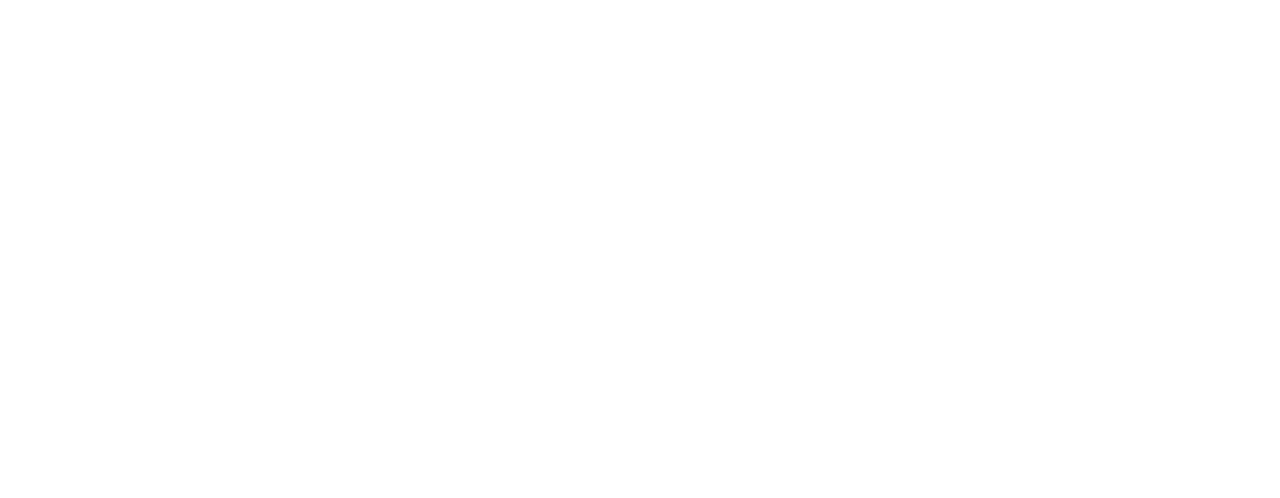
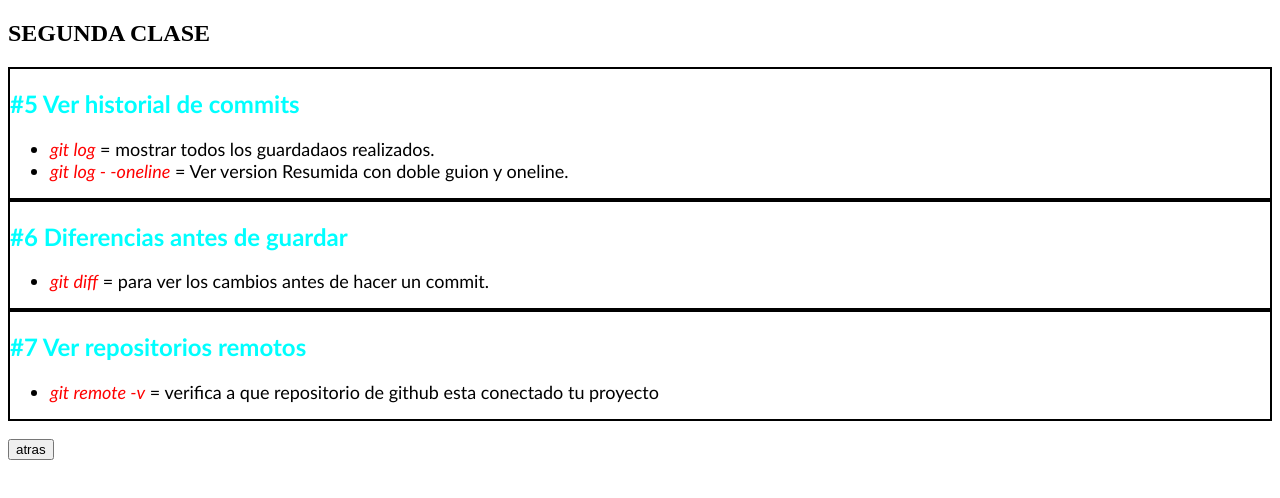
Before and after one commit to mauricio11/aprendiendo-git-y-github, a plain HTML site: page index2.html in a window 1280 px wide. Drawn offline with Linux system fonts and the light colour scheme.

Commit message:
tercer cambio

```diff
--- a/estilos.css
+++ b/estilos.css
@@ -1,18 +1,28 @@
+/* SPANES */
 span{
     color: red;
     font-style: oblique;
 }
 
+/* PALABRAS CLAVE DENTRO DEL SPAN */
 .enfasis{
     color: darkgreen;
 }
 
+
+/* LISTAS */
 li{
     font-family: 'Gill Sans', 'Gill Sans MT', Calibri, 'Trebuchet MS', sans-serif;
     font-size: 18px;
 }
 
-.nav-basica, .subir-proyecto, .inicio-git, .practica{
+/* TITULOS */
+.nav-basica, .subir-proyecto, .inicio-git, .practica, .historialcommit, .diferencias, .repoRemoto{
     color: aqua;
     font-family: 'Gill Sans', 'Gill Sans MT', Calibri, 'Trebuchet MS', sans-serif;
 }
+
+/* CAJAS */
+.caja1, .caja2, .caja3, .caja4, .caja5, .caja6, .caja7{
+    border: 2px black solid;
+}
--- a/index2.html
+++ b/index2.html
@@ -0,0 +1,39 @@
+<!DOCTYPE html>
+<html lang="en">
+<head>
+    <meta charset="UTF-8">
+    <meta name="viewport" content="width=device-width, initial-scale=1.0">
+    <title>Aprendiendo Git y GitHub</title>
+    <link rel="stylesheet" href="estilos.css">
+</head>
+<body>
+    <h2>SEGUNDA CLASE</h2>
+
+    <div class="caja5">
+        <h2 class="historialcommit">#5 Ver historial de commits</h2>
+        <ul>
+            <li><span>git log</span> = mostrar todos los guardadaos realizados.</li>
+            <li><span>git log - -oneline</span> = Ver version Resumida con doble guion y oneline.</li>  <!-- se escribe --oneline con el guion seguido-->
+        </ul>
+    </div>
+
+    <div class="caja6">
+        <h2 class="diferencias">#6 Diferencias antes de guardar</h2>
+        <ul>
+            <li><span>git diff</span> = para ver los cambios antes de hacer un commit.</li>
+        </ul>
+    </div>
+
+    <div class="caja7">
+        <h2 class="repoRemoto">#7 Ver repositorios remotos</h2>
+        <ul>
+            <li><span>git remote -v</span> = verifica a que repositorio de github esta conectado tu proyecto</li>
+        </ul>
+    </div>
+
+
+
+    <br>
+    <a href="index.html"><button>atras</button></a>
+</body>
+</html>
```
Also changed, not shown: index.html (+4 -2 lines).
